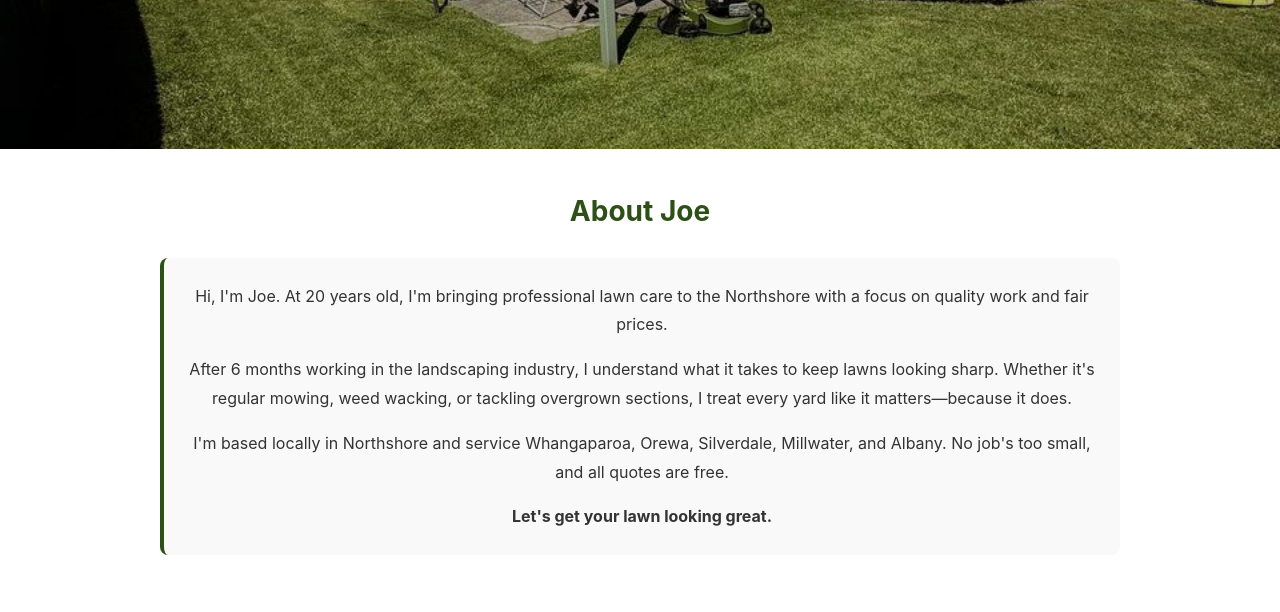
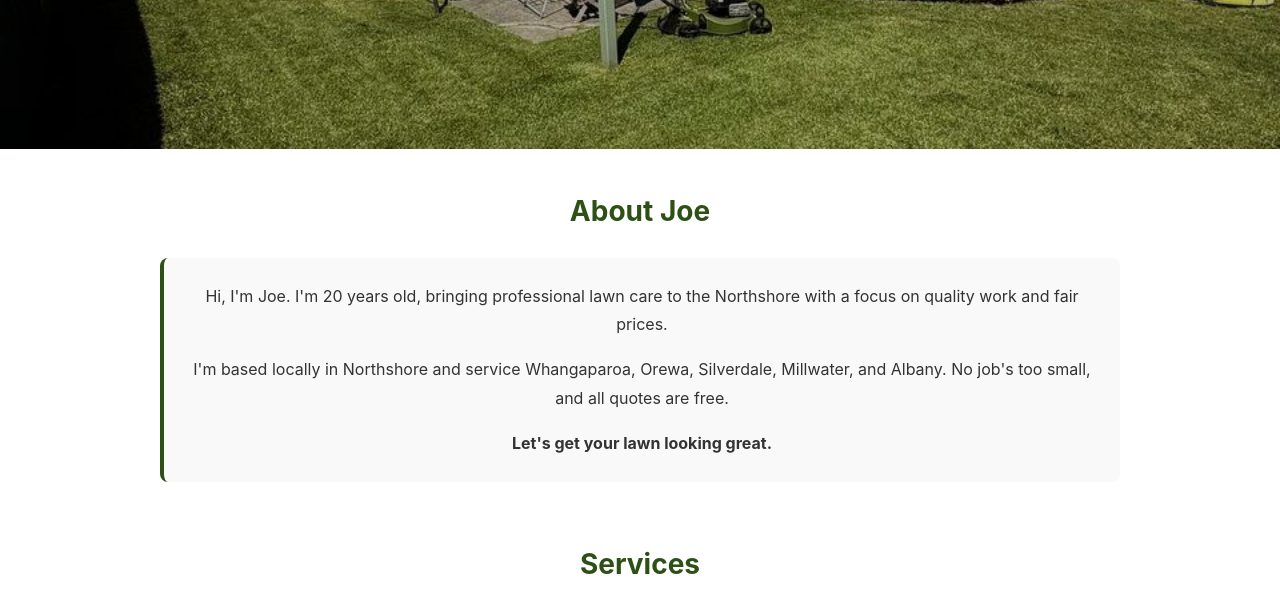
Before and after one commit to egirlluna08-lang/Joe-smowing, a plain HTML site: page index.html in a window 1280 px wide. Shown: the part 440-1052 px from the top of the page. Drawn offline with Linux system fonts and the light colour scheme.

Commit message:
Update about section - remove 6 months line and change age phrasing

```diff
--- a/index.html
+++ b/index.html
@@ -308,8 +308,7 @@
         <section id="about" class="section">
             <h2>About Joe</h2>
             <div class="about-text">
-                <p>Hi, I'm Joe. At 20 years old, I'm bringing professional lawn care to the Northshore with a focus on quality work and fair prices.</p>
-                <p style="margin-top: 16px;">After 6 months working in the landscaping industry, I understand what it takes to keep lawns looking sharp. Whether it's regular mowing, weed wacking, or tackling overgrown sections, I treat every yard like it matters—because it does.</p>
+                <p>Hi, I'm Joe. I'm 20 years old, bringing professional lawn care to the Northshore with a focus on quality work and fair prices.</p>
                 <p style="margin-top: 16px;">I'm based locally in Northshore and service Whangaparoa, Orewa, Silverdale, Millwater, and Albany. No job's too small, and all quotes are free.</p>
                 <p style="margin-top: 16px;"><strong>Let's get your lawn looking great.</strong></p>
             </div>
```
